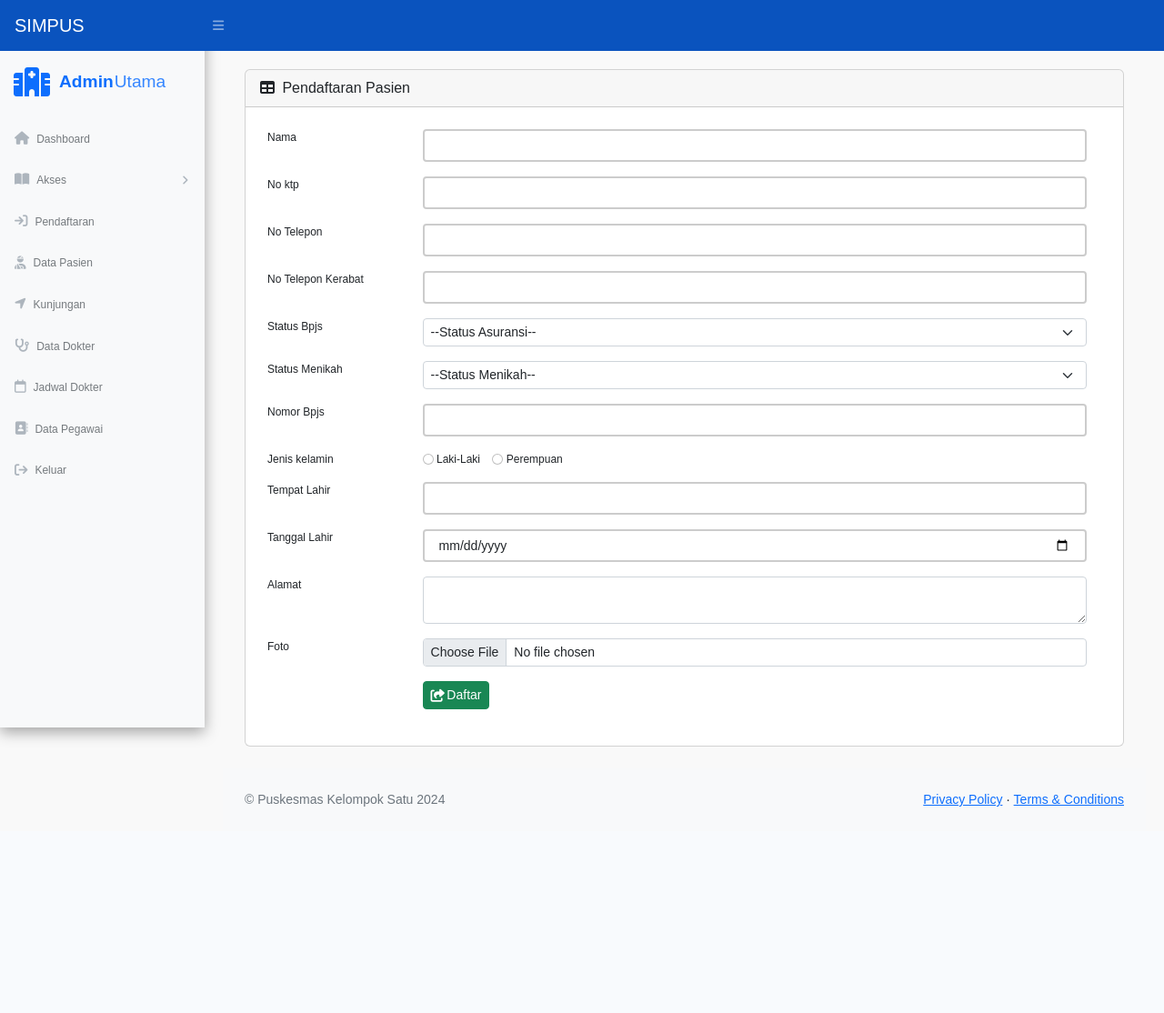
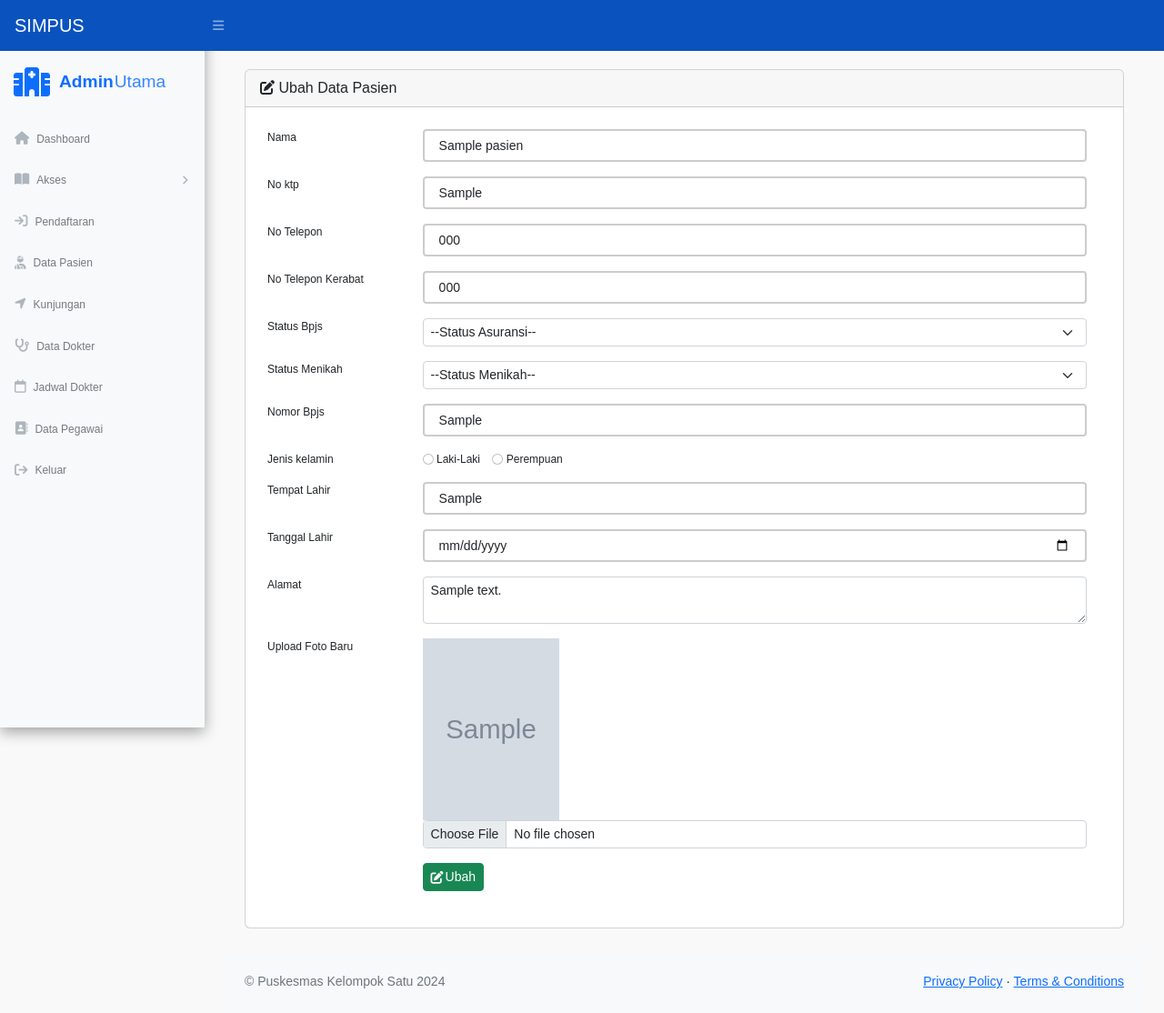
Before and after one commit to rskymaulna/simpus_real, a PHP site: page /edit-pasien.php?id=1 in a window 1280 px wide. Shown: the whole page at 91% size. Before the commit the page ends 887 px from the top, so only its background shows below. Run offline with PHP 8.4, Linux system fonts and the light colour scheme; tables that the repository leaves empty or names only in its code hold one stand-in row (values such as "Sample post"); grey boxes marked "Sample" are stand-in pictures; some libraries are stand-ins or nearby versions.

Commit message:
membuat function editPasien() dan hapusPasien(), serta memebuat beberapa file php yang berkaitan dengan kedua function tersebut

```diff
--- a/admin umum/edit-pasien.php
+++ b/admin umum/edit-pasien.php
@@ -2,9 +2,35 @@
 include "../modulphp/function.php";
 include "layout/top.php";
 include "layout/side.php";
+$id     = $_GET['id'];
+$pasien = tampil("SELECT * FROM pasien WHERE id_pasien = $id")[0];
+
+//menentukan selected item dari status asuransi
+$status_asuransi = ['BPJS', 'Non-BPJS'];
+for($i = 0; $i < count($status_asuransi); $i++){
+    ($pasien['status_asuransi'] === $status_asuransi[$i]) ? $status_asuransi[$i] = "selected" : $status_asuransi[$i] = "";
+}
+$bpjs     = $status_asuransi[0];
+$non_bpjs = $status_asuransi[1];
+
+//menentukan selected item dari status menikah
+$status_menikah = ['Sudah Menikah', 'Belum Menikah'];
+for($i = 0; $i < count($status_menikah); $i++){
+    ($pasien['status_pernikahan'] === $status_menikah[$i]) ? $status_menikah[$i] = "selected" : $status_menikah[$i] = "";
+}
+$sudah = $status_menikah[0];
+$belum = $status_menikah[1];
+
+//menentukan checked item dari jenis kelamin
+$jenis_kelamin = ['Laki-Laki', 'Perempuan'];
+for($i = 0; $i < count($jenis_kelamin); $i++){
+    ($pasien['jenis_kelamin'] === $jenis_kelamin[$i]) ? $jenis_kelamin[$i] = "checked" : $jenis_kelamin[$i] = "";
+}
+$laki  = $jenis_kelamin[0];
+$perem = $jenis_kelamin[1];
 
 if(isset($_POST['submit'])){
-    if(editPasien($_POST) > 0){
+    if(editPasien($id, $_POST) > 0){
         echo "<script>
                     alert('Data berhasil diubah !');
                     window.location.href='data-pendaftaran.php';
@@ -21,35 +47,36 @@ if(isset($_POST['submit'])){
                     <div class="container-fluid px-4">
                         <div class="card mb-4">
                             <div class="card-header">
-                                <i class="fas fa-table me-1"></i>
-                                Pendaftaran Pasien
+                                <i class="fa-solid fa-pen-to-square"></i>
+                                Ubah Data Pasien
                             </div>
                             <div class="card-body">
                              <form action="" method="post" enctype="multipart/form-data">
                                 <table class="table table-custom table-borderless" style="font-size: 15px;">
+                                    <input type="hidden" name="foto lama" value="<?= $pasien['foto'] ?>">
                                     <tr>
                                         <td class="daftar1"><label for="nama">Nama</label></td>
-                                        <td class="daftar"><input type="text" name="nama" id="nama" class="w-100 p-3 form-control form-control-sm"></td>
+                                        <td class="daftar"><input type="text" value="<?= $pasien['nama_pasien'] ?>" name="nama" id="nama" class="w-100 p-3 form-control form-control-sm"></td>
                                     </tr>
                                     <tr>
                                         <td class="daftar1"><label for="nama1">No ktp</label></td>
-                                        <td class="daftar"><input type="text" name="nik" id="nama1" class="w-100 p-3 form-control form-control-sm"></td>
+                                        <td class="daftar"><input type="text" value="<?= $pasien['nik'] ?>" name="nik" id="nama1" class="w-100 p-3 form-control form-control-sm"></td>
                                     </tr>
                                     <tr>
                                         <td class="daftar1"><label for="nama1">No Telepon</label></td>
-                                        <td class="daftar"><input type="text" name="no_telp" id="nama1" class="w-100 p-3 form-control form-control-sm"></td>
+                                        <td class="daftar"><input type="text" value="<?= $pasien['no_telp'] ?>" name="no_telp" id="nama1" class="w-100 p-3 form-control form-control-sm"></td>
                                     </tr>
                                     <tr>
                                         <td class="daftar1"><label for="nama1">No Telepon Kerabat</label></td>
-                                        <td class="daftar"><input type="text" name="no_telp_k" id="nama1" class="w-100 p-3 form-control form-control-sm"></td>
+                                        <td class="daftar"><input type="text" value="<?= $pasien['no_telp_kerabat'] ?>" name="no_telp_k" id="nama1" class="w-100 p-3 form-control form-control-sm"></td>
                                     </tr>
                                     <tr>
                                         <td class="daftar1">Status Bpjs</td>
                                         <td class="daftar">
                                             <select name="asuransi" id="" class="form-select form-select-sm">
                                                 <option value="">--Status Asuransi--</option>
-                                                <option value="BPJS">BPJS</option>
-                                                <option value="Non-BPJS">Non-BPJS</option>
+                                                <option value="BPJS" <?= $bpjs ?>>BPJS</option>
+                                                <option value="Non-BPJS" <?= $non_bpjs ?>>Non-BPJS</option>
                                             </select>
                                         </td>
                                     </tr>
@@ -58,47 +85,50 @@ if(isset($_POST['submit'])){
                                         <td class="daftar">
                                             <select name="status_nikah" id="" class="form-select form-select-sm">
                                                 <option value="">--Status Menikah--</option>
-                                                <option value="Sudah Menikah">Sudah Menikah</option>
-                                                <option value="Belum Menikah">Belum Menikah</option>
+                                                <option value="Sudah Menikah" <?= $sudah ?>>Sudah Menikah</option>
+                                                <option value="Belum Menikah" <?= $belum ?>>Belum Menikah</option>
                                             </select>
                                         </td>
                                     </tr>
                                     <tr>
                                         <td class="daftar1"><label for="nama4">Nomor Bpjs</label></td>
-                                        <td class="daftar"><input type="text" name="no_asuransi" id="nama4" class="w-100 p-3 form-control form-control-sm"></td>
+                                        <td class="daftar"><input type="text" value="<?= $pasien['no_asuransi'] ?>" name="no_asuransi" id="nama4" class="w-100 p-3 form-control form-control-sm"></td>
                                     </tr>
                                     <tr>
                                         <td class="daftar1">Jenis kelamin</td>
                                         <td class="daftar">
-                                            <input class="form-check-input" type="radio" name="jenis_kelamin" id="gridRadios2" value="Laki-Laki">
+                                            <input class="form-check-input" type="radio" name="jenis_kelamin" id="gridRadios2" value="Laki-Laki" <?= $laki ?>>
                                             <label class="form-check-label" for="gridRadios2">Laki-Laki</label>
                                             <label for=""></label>
                                             <label for=""></label>
                                             <label for=""></label>
-                                            <input class="form-check-input" type="radio" name="jenis_kelamin" id="gridRadios1" value="Perempuan">
+                                            <input class="form-check-input" type="radio" name="jenis_kelamin" id="gridRadios1" value="Perempuan" <?= $perem ?>>
                                             <label class="form-check-label" for="gridRadios1">Perempuan</label>
                                         </td>
                                     </tr>
                                     <tr>
                                         <td class="daftar1"><label for="nama2">Tempat Lahir</label></td>
-                                        <td class="daftar"><input type="text" name="tempat_lahir" id="nama2" class="w-100 p-3 form-control form-control-sm"></td>
+                                        <td class="daftar"><input type="text" value="<?= $pasien['tempat_lahir'] ?>" name="tempat_lahir" id="nama2" class="w-100 p-3 form-control form-control-sm"></td>
                                     </tr>
                                     <tr>
                                         <td class="daftar1"><label for="nama3">Tanggal Lahir</label></td>
-                                        <td class="daftar"><input type="date" name="tgl_lahir" id="nama3" class="w-100 p-3 form-control form-control-sm"></td>
+                                        <td class="daftar"><input type="date" value="<?= $pasien['tgl_lahir'] ?>" name="tgl_lahir" id="nama3" class="w-100 p-3 form-control form-control-sm"></td>
                                     </tr>
                                     <tr>
                                         <td class="daftar1"><label for="nama5">Alamat</label></td>
-                                        <td class="daftar"><textarea class="form-control form-control-sm" name="alamat" aria-label="With textarea"></textarea><td>
+                                        <td class="daftar"><textarea class="form-control form-control-sm" name="alamat" aria-label="With textarea"><?= $pasien['alamat'] ?></textarea><td>
                                     </tr>
                                     <tr>
-                                        <td class="daftar1"><label for="nama3">Foto</label></td>
-                                        <td class="daftar"><input type="file" name="foto" id="nama3" class="form-control form-control-sm"></td>
+                                        <td class="daftar1"><label for="nama3">Upload Foto Baru</label></td>
+                                        <td class="daftar">
+                                            <img src="../image/pasien/<?= $pasien['foto'] ?>" alt="foto pasien" style="height: 200px; width: 150px;">
+                                            <input type="file" name="foto" id="nama3" class="form-control form-control-sm">
+                                        </td>
                                     </tr>
                                     <tr>
                                         <td></td>
                                         <td class="daftar">
-                                            <button type="submit" name="submit" class="btn btn-custom btn-success btn-sm"><i class="fa-solid fa-share-from-square"></i>Daftar</button>
+                                            <button type="submit" name="submit" class="btn btn-custom btn-success btn-sm"><i class="fa-solid fa-pen-to-square"></i>Ubah</button>
                                         </td>
                                     </tr>
                                 </table>
--- a/modulphp/function.php
+++ b/modulphp/function.php
@@ -84,4 +84,38 @@ function upFoto(){
     return $namafoto;
 }
 
+function editPasien($id, $data){
+    global $conn;
+    $nama         = $data['nama'];
+    $nik          = $data['nik'];
+    $jenisK       = $data['jenis_kelamin'];
+    $alamat       = $data['alamat'];
+    $no_telp      = $data['no_telp'];
+    $no_telpk     = $data['no_telp_k'];
+    $asuransi     = $data['asuransi'];
+    $no_asuransi  = $data['no_asuransi'];
+    $tempat_lahir = $data['tempat_lahir'];
+    $status_nikah = $data['status_nikah'];
+    $tgl_lahir    = $data['tgl_lahir'];
+
+    if($_FILES['foto']['error'] === 4){
+        $foto  = $_POST['foto lama'];
+    }else {
+        $foto  = upFoto();
+    }
+
+    $query = "UPDATE pasien SET nama_pasien = '$nama', nik = '$nik', jenis_kelamin = '$JenisK', alamat = '$alamat', no_telp = '$no_telp', no_telp_kerabat = '$no_telpk', status_asuransi = '$asuransi', no_asuransi = '$no_asuransi', tempat_lahir = '$tempat_lahir', tgl_lahir = '$tgl_lahir', status_pernikahan = '$status_nikah' WHERE id_pasien = $id";
+
+    mysqli_query($conn, $query);
+
+    return mysqli_affected_rows($conn);
+}
+
+function hapusPasien($id){
+    global $conn;
+    mysqli_query($conn, "DELETE FROM data_klinis WHERE id_pasien = $id");
+    mysqli_query($conn, "DELETE FROM pasien WHERE id_pasien = $id");
+
+    return mysqli_affected_rows($conn);
+}
 ?>
```
Also changed, not shown: admin umum/data-pasien.php (+1 -14 lines), admin umum/hapus-pasien.php (added, +14 -0 lines), image/pasien/67729d8d98757.jpg (deleted), image/pasien/67729e068f400.jpg (deleted), image/pasien/67729e2aac302.jpg (deleted), image/pasien/67729e466f129.jpg (deleted), image/pasien/67729e5f5907b.jpg (deleted), image/pasien/67729e7c3266f.jpg (deleted), image/pasien/67729ebf239e7.jpg (deleted), image/pasien/67729f2f44442.jpg (deleted).
